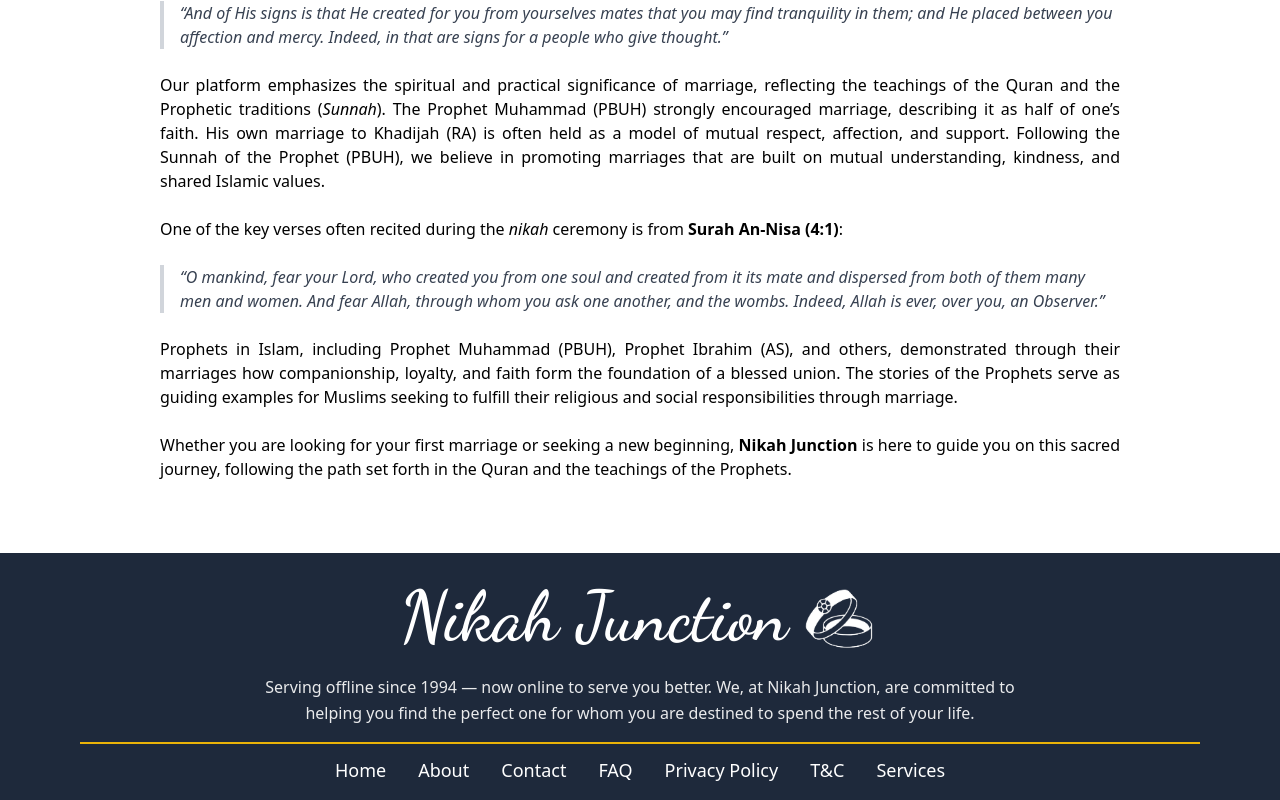
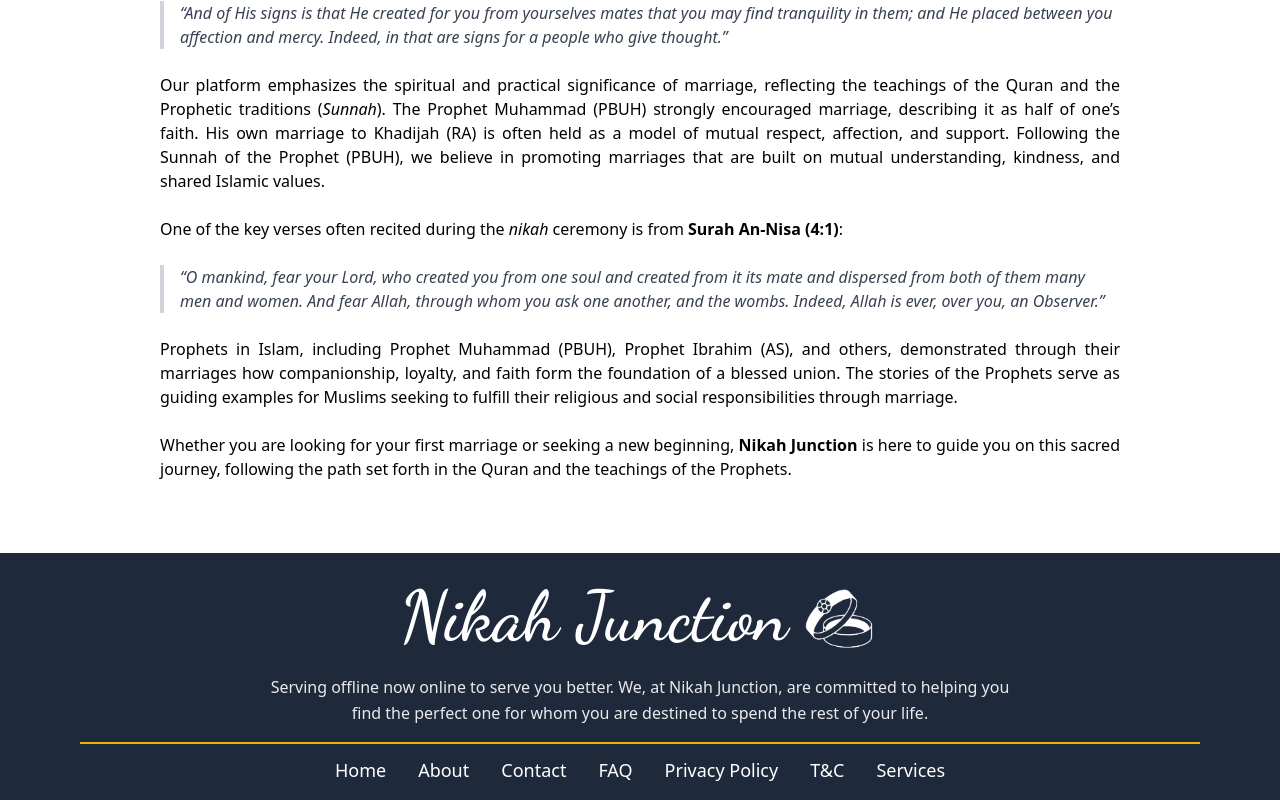
Before and after one commit to humdanis15009/Nikah-Junction, a React (Vite) app: page / in a window 1280 px wide. Shown: the part 3779-4579 px from the top of the page. Built offline with nearby package versions, Linux system fonts and the light colour scheme; no server answers; the database is empty.

Commit message:
Update footer text for clarity

```diff
--- a/src/components/Footer.jsx
+++ b/src/components/Footer.jsx
@@ -42,7 +42,7 @@
 
       <div className="max-w-3xl mx-auto text-center">
         <p className="lg:text-[16px] text-[12px] leading-relaxed opacity-90">
-          Serving offline since 1994 — now online to serve you better. We, at
+          Serving offline now online to serve you better. We, at
           Nikah Junction, are committed to helping you find the perfect one
           <span className="hidden lg:inline">
             {" "}
```
